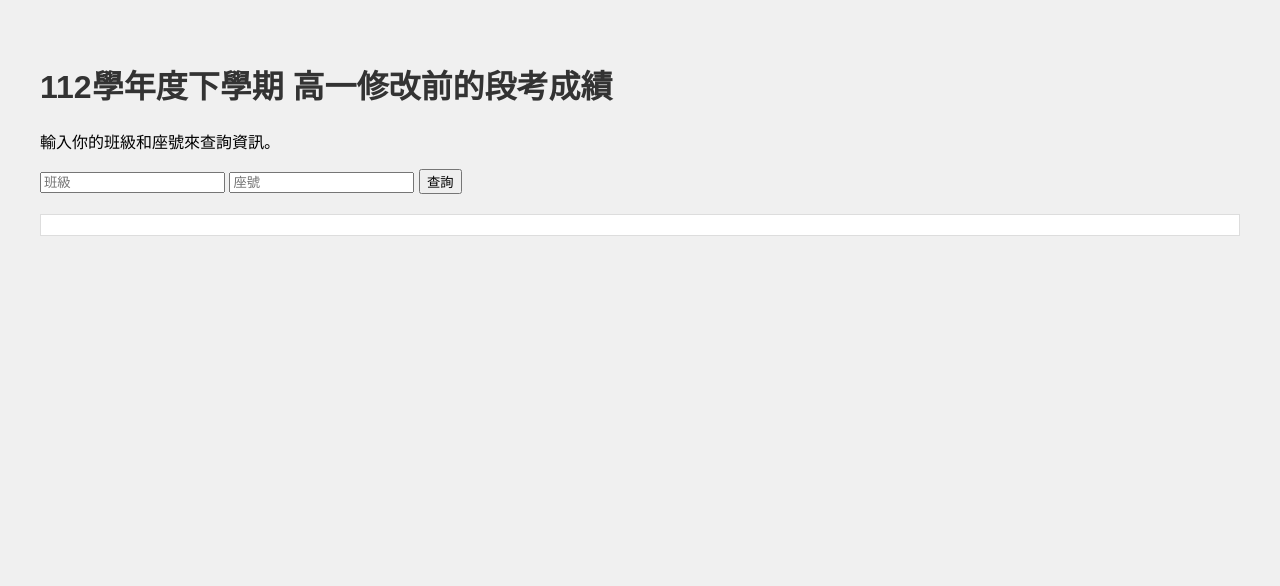
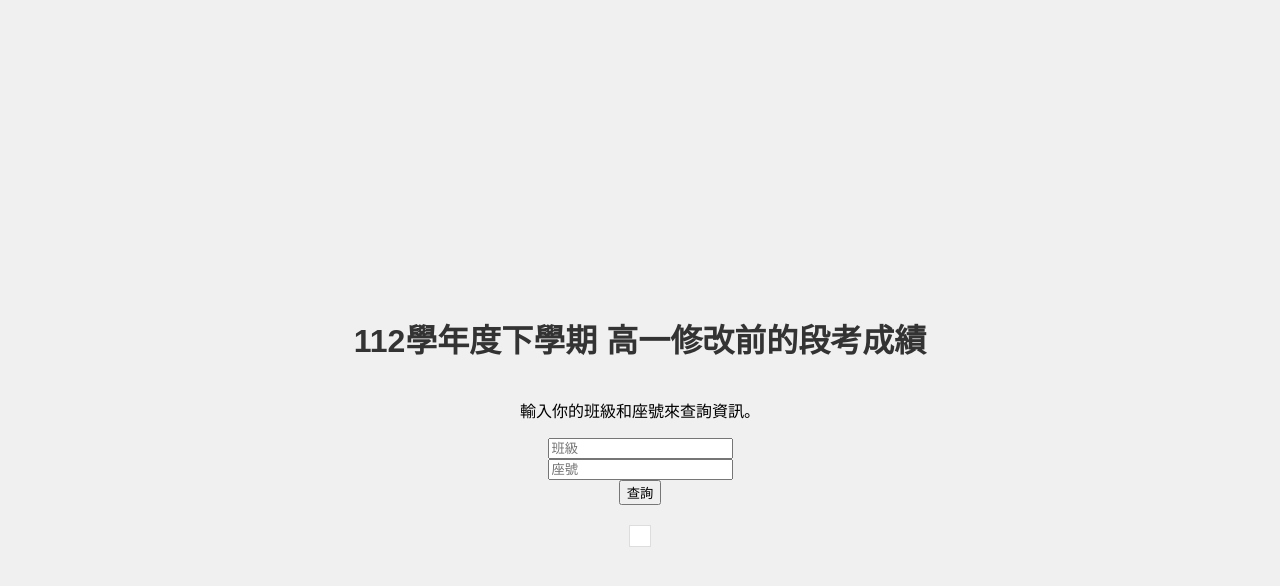
Before and after one commit to WarWolf42/rank, a plain HTML site: page index.html in a window 1280 px wide. Drawn offline with Linux system fonts and the light colour scheme.

Commit message:
style.css

```diff
--- a/style.css
+++ b/style.css
@@ -15,3 +15,12 @@ h1 {
     background-color: #fff;
     border: 1px solid #ddd;
 }
+body {
+    display: flex;
+    flex-direction: column;
+    align-items: center;
+    justify-content: center;
+    min-height: 100vh;
+    margin: 0;
+    padding: 20px;
+}
```
